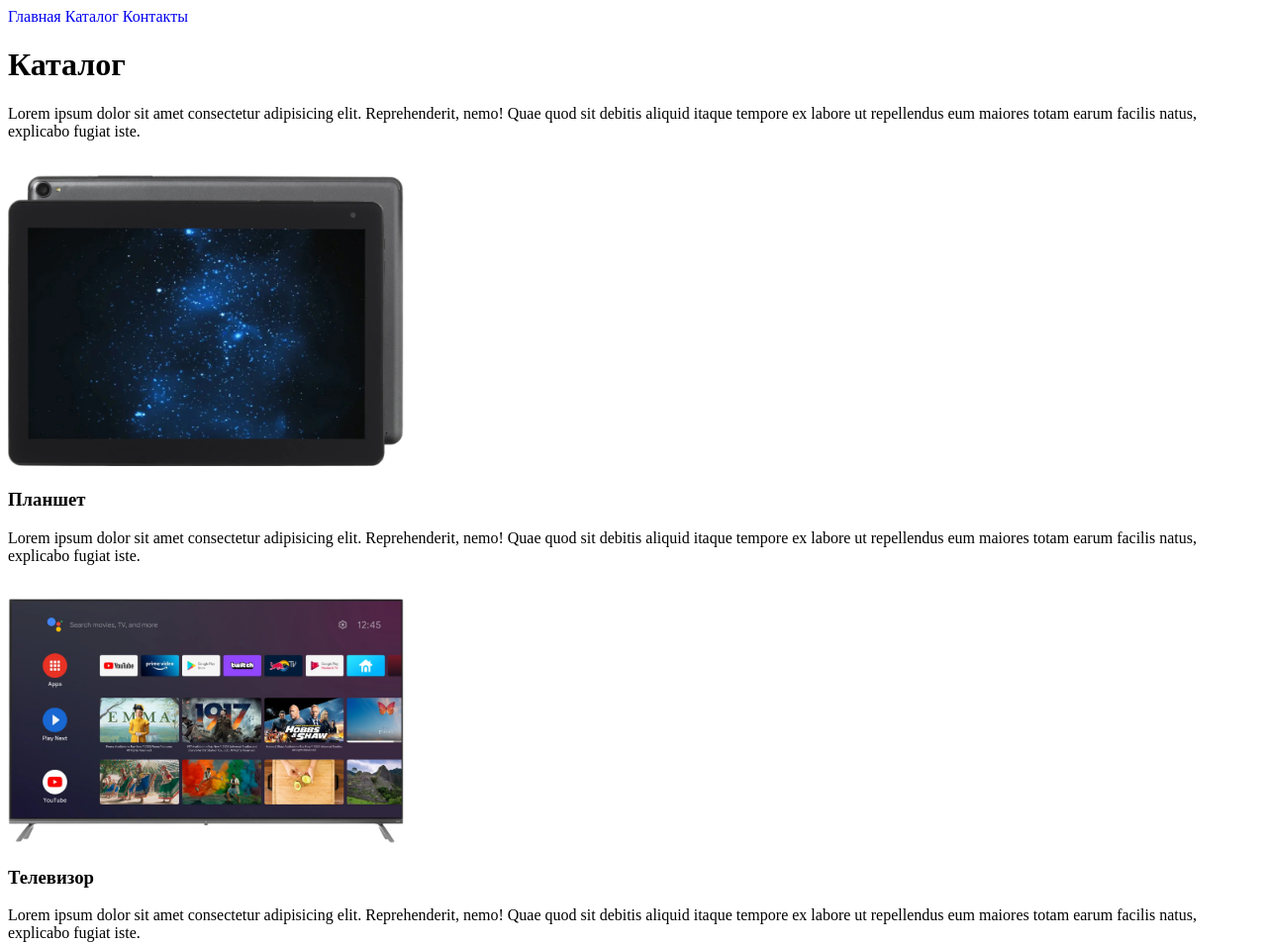
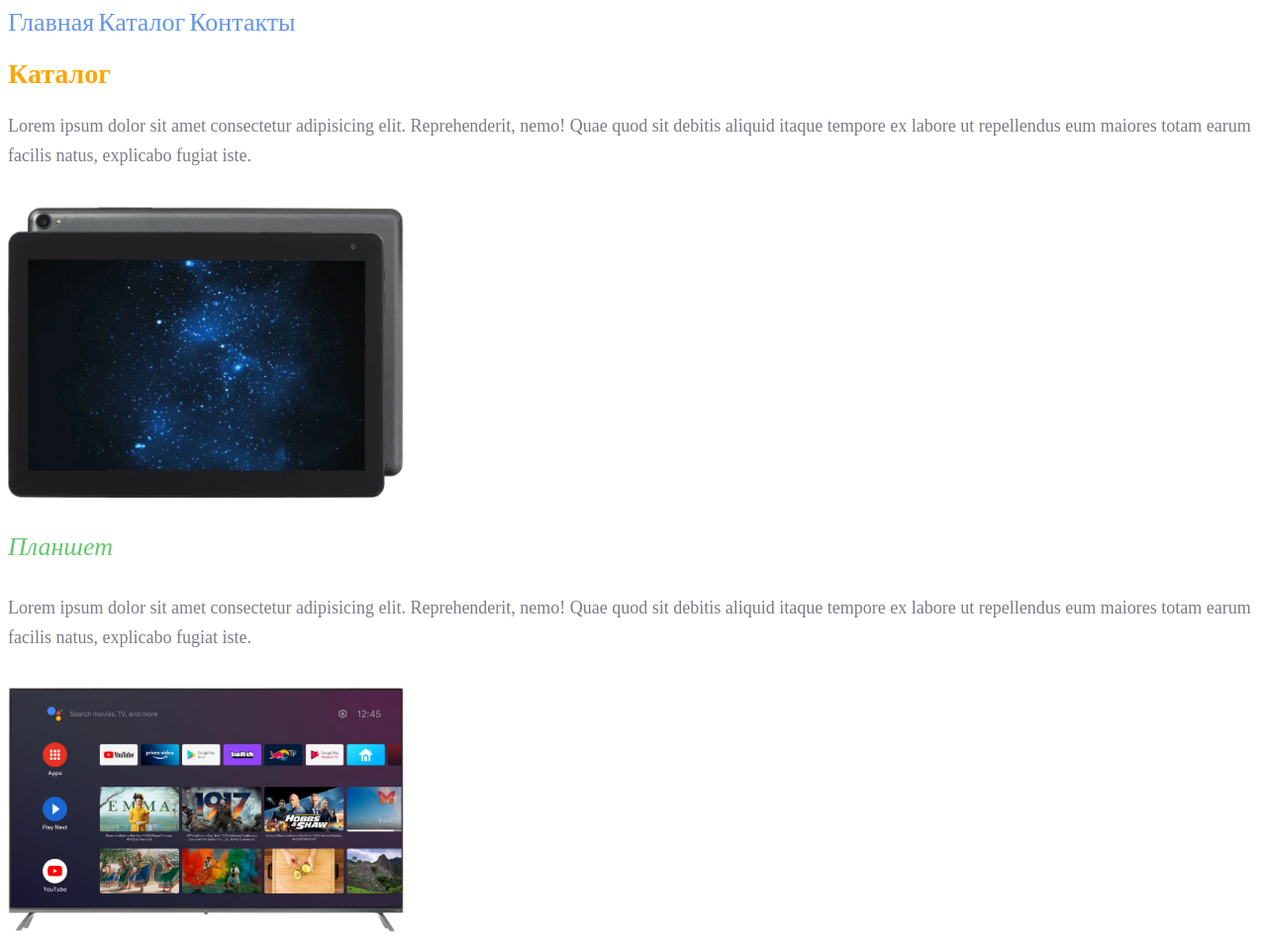
Before and after one commit to nuxBnax/HTML_Seminar1, a plain HTML site: page catalog/catalog.html in a window 1280 px wide. Shown: the top 955 px of the page at 99% size. Drawn offline with Linux system fonts and the light colour scheme.

Commit message:
Added some styles to links, h1, h2, h3 and paragraph

```diff
--- a/catalog/catalog.html
+++ b/catalog/catalog.html
@@ -10,30 +10,28 @@
 </head>
 
 <body>
-    <a href="../index.html">Главная</a>
-    <a href="#">Каталог</a>
-    <a href="../contacts.html">Контакты</a>
-    <h1>Каталог</h1>
-    <p>Lorem ipsum dolor sit amet consectetur adipisicing elit. Reprehenderit, nemo! Quae quod sit debitis aliquid itaque tempore ex labore ut repellendus eum maiores totam earum facilis natus, explicabo fugiat iste.
+    <a class="links" href="../index.html">Главная</a>
+    <a class="links" href="#">Каталог</a>
+    <a class="links" href="../contacts.html">Контакты</a>
+    <h1 class="heading">Каталог</h1>
+    <p class="paragraph">Lorem ipsum dolor sit amet consectetur adipisicing elit. Reprehenderit, nemo! Quae quod sit debitis aliquid itaque tempore ex labore ut repellendus eum maiores totam earum facilis natus, explicabo fugiat iste.
     </p><br>
 
     <img src="../img/tablet.jpg" width="400px" alt="tablet">
-    <h3>Планшет</h3>
-    <p>Lorem ipsum dolor sit amet consectetur adipisicing elit. Reprehenderit, nemo! Quae quod sit debitis aliquid itaque tempore ex labore ut repellendus eum maiores totam earum facilis natus, explicabo fugiat iste.
+    <h3 class="heading3">Планшет</h3>
+    <p class="paragraph">Lorem ipsum dolor sit amet consectetur adipisicing elit. Reprehenderit, nemo! Quae quod sit debitis aliquid itaque tempore ex labore ut repellendus eum maiores totam earum facilis natus, explicabo fugiat iste.
     </p><br>
 
     <img src="../img/tv.jpg" width="400px" alt="tv">
-    <h3>Телевизор</h3>
-    <p>Lorem ipsum dolor sit amet consectetur adipisicing elit. Reprehenderit, nemo! Quae quod sit debitis aliquid itaque tempore ex labore ut repellendus eum maiores totam earum facilis natus, explicabo fugiat iste.
+    <h3 class="heading3">Телевизор</h3>
+    <p class="paragraph">Lorem ipsum dolor sit amet consectetur adipisicing elit. Reprehenderit, nemo! Quae quod sit debitis aliquid itaque tempore ex labore ut repellendus eum maiores totam earum facilis natus, explicabo fugiat iste.
     </p><br>
 
 
     <img src="../img/comp.jpg" width="400px" alt="computer">
-    <h3>Системный блок</h3>
-    <p>Lorem ipsum dolor sit amet consectetur adipisicing elit. Reprehenderit, nemo! Quae quod sit debitis aliquid itaque tempore ex labore ut repellendus eum maiores totam earum facilis natus, explicabo fugiat iste.
+    <h3 class="heading3">Системный блок</h3>
+    <p class="paragraph">Lorem ipsum dolor sit amet consectetur adipisicing elit. Reprehenderit, nemo! Quae quod sit debitis aliquid itaque tempore ex labore ut repellendus eum maiores totam earum facilis natus, explicabo fugiat iste.
     </p>
-
-
 </body>
 
 </html>
--- a/style.css
+++ b/style.css
@@ -1,3 +1,36 @@
 a {
     text-decoration: none;
- }
+}
+
+.links {
+    color: cornflowerblue;
+    font-size: 26px;
+    line-height: 30px;
+}
+.heading {
+    color: orange;
+    font-size: 28px;
+    line-height: 36px;
+    font-weight: bold;
+}
+.heading2 {
+    color: coral;
+    font-style: normal;
+    font-weight: 700;
+    font-size: 36px;
+    line-height: 80px
+}
+.heading3 {
+    color: rgb(96, 201, 105);
+    font-style: italic;
+    font-weight: 200;
+    font-size: 26px;
+    line-height: 40px
+}
+.paragraph {
+    font-style: normal;
+    font-weight: 300;
+    font-size: 18px;
+    line-height: 30px;
+    color: #7D7987
+}
```
Also changed, not shown: contacts.html (+6 -6 lines), index.html (+9 -9 lines).
